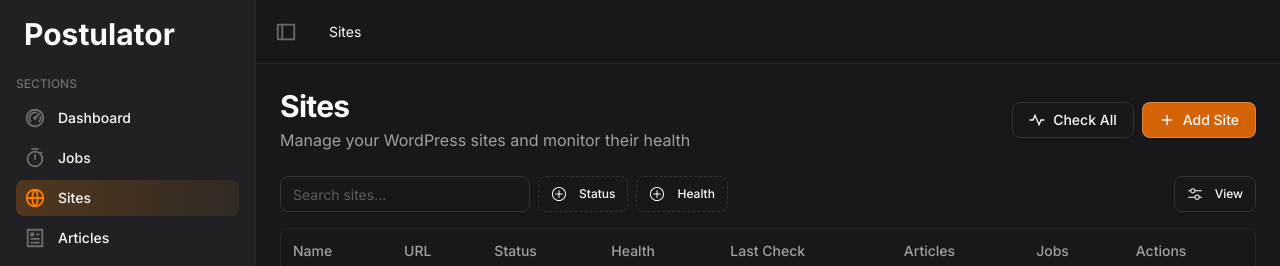
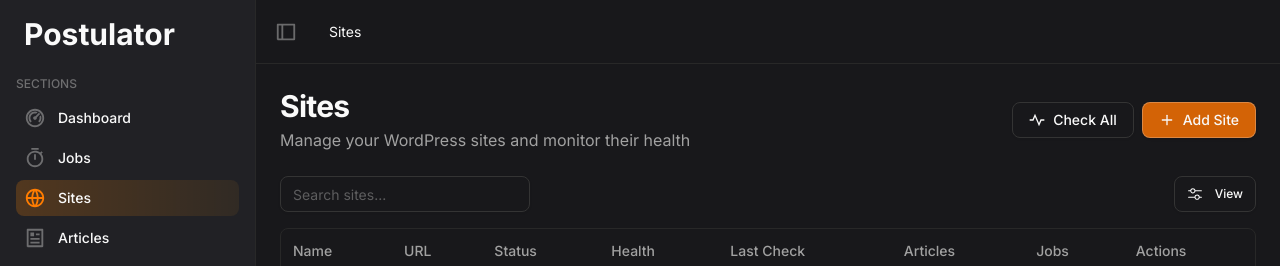
Before and after one commit to davidmovas/postulator, a Next.js app in the folder frontend/: page /sites in a window 1280 px wide. Shown: the top 266 px of the page. Built offline with nearby package versions, Linux system fonts and the light colour scheme.

Commit message:
Remove unused site table filters and related configurations
- Deleted `site-filter.tsx` containing redundant status and health filters for the Sites table.
- Removed unused `filters` prop from `SitesPage` table component to simplify code and enhance maintainability.

```diff
--- a/frontend/src/app/(dashboard)/sites/page.tsx
+++ b/frontend/src/app/(dashboard)/sites/page.tsx
@@ -33,7 +33,6 @@
                 successMessage: "All sites health checked successfully",
                 showSuccessToast: true,
                 onSuccess: () => {
-                    // Обновляем список через секунду чтобы получить обновленные статусы
                     setTimeout(() => {
                         loadSites();
                     }, 1000);
@@ -83,7 +82,6 @@
                 data={sites}
                 searchKey="name"
                 searchPlaceholder="Search sites..."
-                filters={tableFilters}
                 toolbarActions={null}
                 isLoading={isLoading}
                 emptyMessage="No sites found. Create your first site to get started."
--- a/frontend/src/components/sites/sites-filter.tsx
+++ /dev/null
@@ -1,23 +0,0 @@
-import { DataTableFilterConfig } from "@/components/table/data-table";
-
-export const statusFilter: DataTableFilterConfig = {
-    columnId: "status",
-    title: "Status",
-    options: [
-        { label: "Active", value: "active" },
-        { label: "Inactive", value: "inactive" },
-        { label: "Error", value: "error" },
-    ],
-};
-
-export const healthFilter: DataTableFilterConfig = {
-    columnId: "healthStatus",
-    title: "Health",
-    options: [
-        { label: "Healthy", value: "healthy" },
-        { label: "Unhealthy", value: "unhealthy" },
-        { label: "Unknown", value: "unknown" },
-    ],
-};
-
-export const tableFilters = [statusFilter, healthFilter];
```
